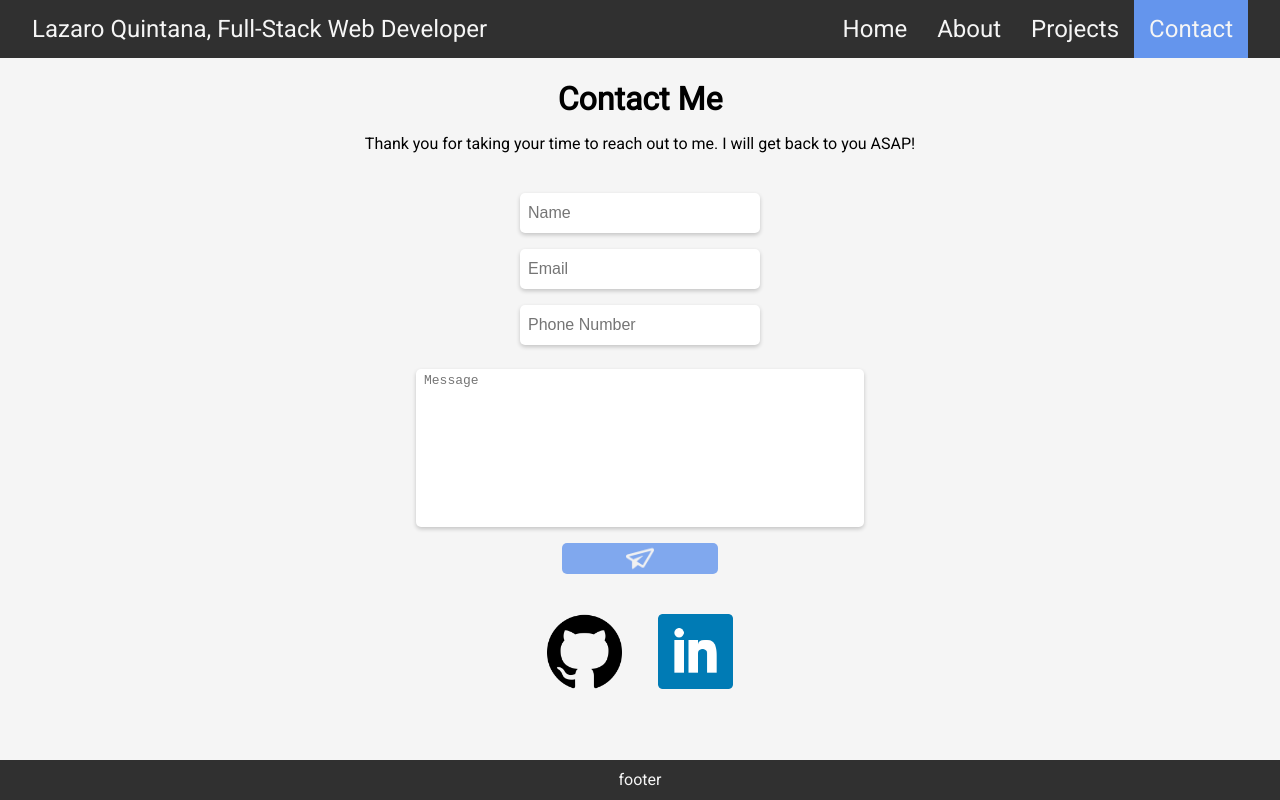
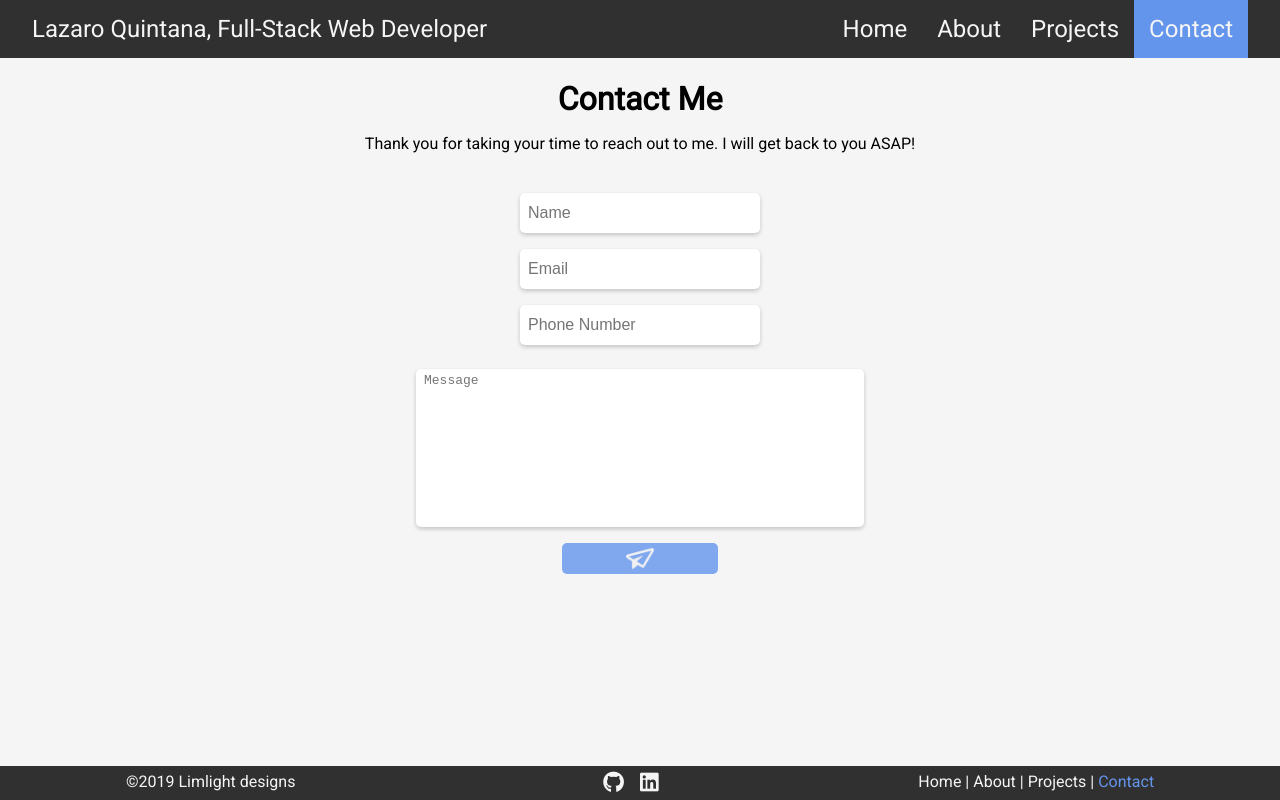
Before and after one commit to Limlight86/React-Portfolio, a React (Create React App) app: page /contact in a window 1280 px wide. Built offline with nearby package versions, Linux system fonts and the light colour scheme; no server answers.

Commit message:
footer done style changes for footer

```diff
--- a/package.json
+++ b/package.json
@@ -29,5 +29,8 @@
       "last 1 firefox version",
       "last 1 safari version"
     ]
+  },
+  "devDependencies": {
+    "@fortawesome/fontawesome-free": "^5.10.1"
   }
 }
--- a/public/index.html
+++ b/public/index.html
@@ -10,6 +10,10 @@
       href="https://fonts.googleapis.com/css?family=Roboto&display=swap"
       rel="stylesheet"
     />
+    <link
+      rel="stylesheet"
+      href="//use.fontawesome.com/releases/v5.0.7/css/all.css"
+    />
     <title>Lazaro Quintana</title>
   </head>
   <body>
--- a/src/components/ContactForm/ContactForm.module.css
+++ b/src/components/ContactForm/ContactForm.module.css
@@ -4,6 +4,7 @@
   flex-direction: column;
   width: 35%;
   font-family: inherit;
+  flex: 1;
 }
 
 .personal input {
--- a/src/components/Footer/Footer.js
+++ b/src/components/Footer/Footer.js
@@ -1,9 +1,32 @@
 import React from "react";
+import { NavLink } from "react-router-dom";
 import styles from "./Footer.module.css";
 
-const Footer = () => (
+const Footer = ({ currentPath }) => (
   <footer className={styles.footer}>
-    <span>footer</span>
+    <span className={styles.copyRight}>&copy;2019 Limlight designs</span>
+    <span>
+      <a href="https://github.com/Limlight86" target="blank">
+        <i className="fab fa-github fa-lg" />
+      </a>
+      <a href="https://www.linkedin.com/in/lazq86/" target="blank">
+        <i class="fab fa-linkedin fa-lg" />
+      </a>
+    </span>
+    <span className={styles.footerLinks}>
+      <NavLink className={currentPath === "/" ? styles.current : null} exact to="/">
+        Home
+      </NavLink> {" "}|&nbsp;
+      <NavLink className={currentPath === "/about" ? styles.current : null} to="/about">
+        About
+      </NavLink>{" "}|&nbsp;
+      <NavLink className={currentPath === "/projects" ? styles.current : null} to="/projects">
+        Projects
+      </NavLink>{" "}|&nbsp;
+      <NavLink className={currentPath === "/contact" ? styles.current : null} to="/contact">
+        Contact
+      </NavLink>
+    </span>
   </footer>
 );
 
--- a/src/components/Footer/Footer.module.css
+++ b/src/components/Footer/Footer.module.css
@@ -1,10 +1,43 @@
 .footer {
   display: flex;
   flex-direction: row;
-  line-height: 2.5;
+  line-height: 2;
   width: 100%;
-  justify-content: center;
   background-color: #303030;
   color: whitesmoke;
   margin-top: 48px;
+  justify-content: space-around;
 }
+
+.copyRight {
+  margin-right: 48px;
+}
+
+.current {
+  color: cornflowerblue !important;
+}
+
+.footerLinks a {
+  text-decoration: none;
+  color: whitesmoke;
+}
+
+i {
+  margin: 8px;
+  color: whitesmoke;
+}
+
+@media (max-width: 414px) {
+  .copyRight {
+    display: none;
+  }
+  .footer {
+    font-size: 12px;
+  }
+  .footer a {
+    margin: 0 !important;
+  }
+  i {
+    margin: 4px;
+  }
+}
--- a/src/pages/About/About.js
+++ b/src/pages/About/About.js
@@ -14,7 +14,7 @@ const About = ({ match }) => (
       <span className={styles.caption}>My team, Meal-Fly, accepting our award for best project on pitch night C33. (Judges on left.)</span>
     </div>
     <MyStory />
-    <Footer/>
+    <Footer currentPath={match.path}/>
   </div>
 );
 
--- a/src/pages/Contact/Contact.js
+++ b/src/pages/Contact/Contact.js
@@ -1,6 +1,6 @@
 import React from "react";
 import styles from "./Contact.module.css";
-import { Navigation, ContactForm, SocialLinks, Footer } from "../../components/";
+import { Navigation, ContactForm, Footer } from "../../components/";
 
 const Contact = ({ match }) => (
   <div className={styles.contact}>
@@ -8,10 +8,7 @@ const Contact = ({ match }) => (
     <h1 className={styles.header}>Contact Me</h1>
     <p>Thank you for taking your time to reach out to me. I will get back to you ASAP!</p>
     <ContactForm />
-    <div className={styles.links}>
-      <SocialLinks />
-    </div>
-    <Footer/>
+    <Footer currentPath={match.path}/>
   </div>
 );
 
--- a/src/pages/Contact/Contact.module.css
+++ b/src/pages/Contact/Contact.module.css
@@ -10,9 +10,6 @@
 .header {
   padding-top: 80px;
   margin: 0;
-}
-.links {
-  flex: 1;
 }
 
 @media (max-width: 768px) {
--- a/src/pages/Home/Home.js
+++ b/src/pages/Home/Home.js
@@ -31,7 +31,7 @@ const Home = ({ match }) => {
       </h2>
       <h2>Please visit my <Link to={`/projects`}>Projects</Link> page to see my GitHub repositories.</h2>
       <h2><Link to={`/contact`}>Leave me a message</Link> and I will get back to you ASAP.</h2>
-      <Footer/>
+      <Footer currentPath={match.path}/>
     </div>
   );
 };
--- a/src/pages/Projects/Projects.js
+++ b/src/pages/Projects/Projects.js
@@ -28,7 +28,7 @@ const Projects = ({ match }) => {
           );
         })}
       </div>
-      <Footer/>
+      <Footer currentPath={match.path}/>
     </div>
   );
 };
```
Also changed, not shown: 1 other file (tests, documents, lock files or other folders).
